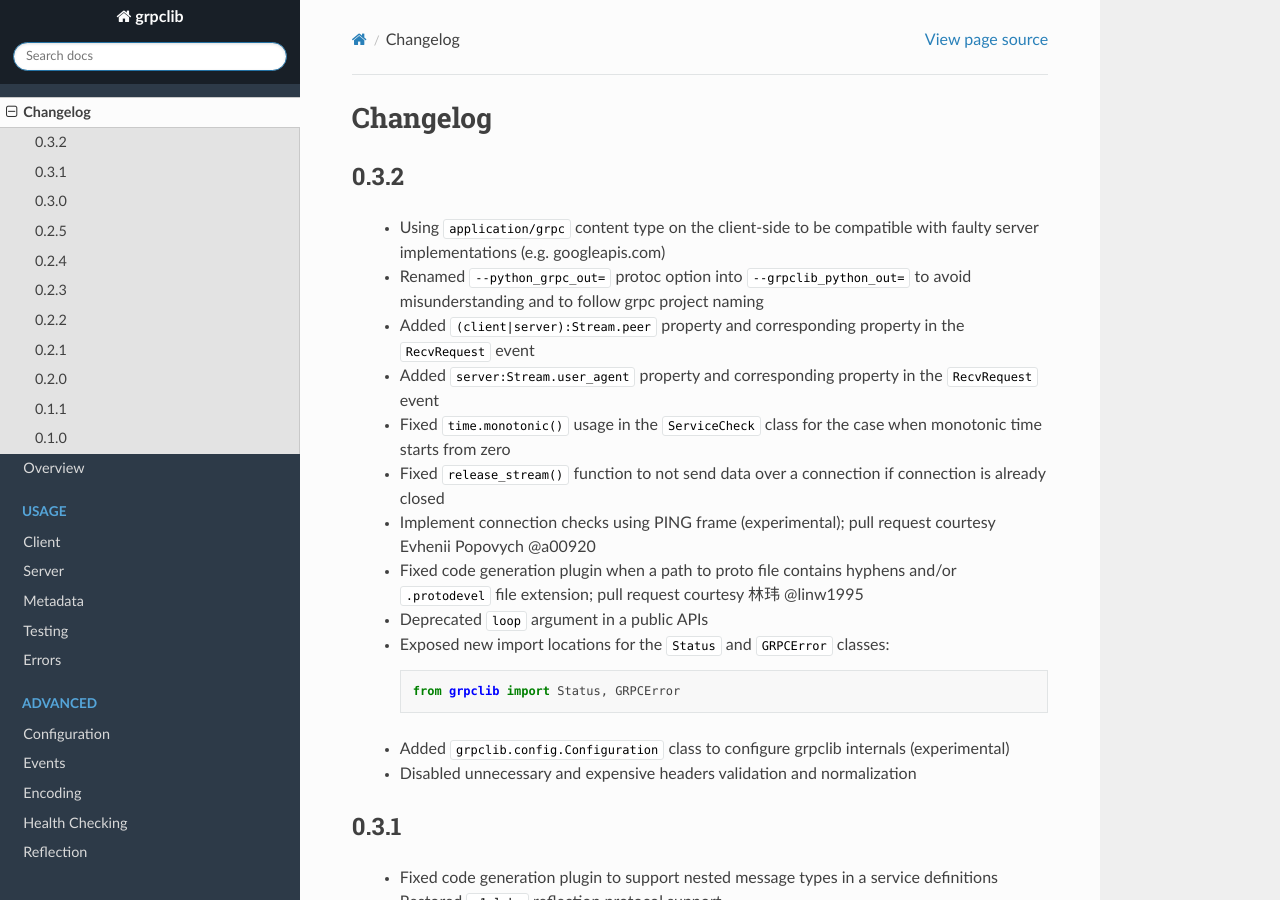
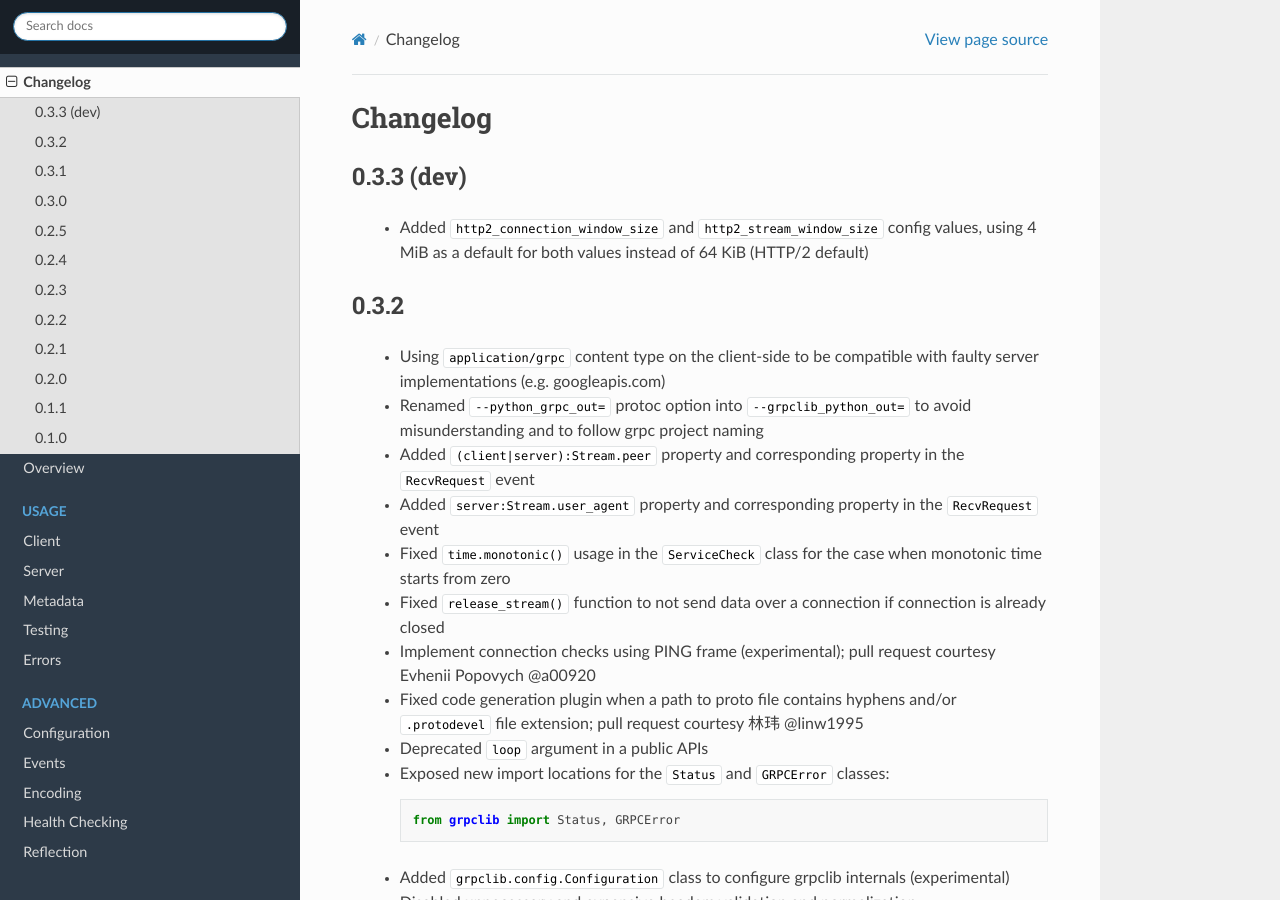
Before and after one commit to vmagamedov/grpclib, a Sphinx documentation site: the page built from docs/changelog/index.rst, in a window 1280 px wide and 900 px high. Built offline with Sphinx 7.4.7 and the Read the Docs theme 2.0.0, drawn with Linux system fonts in a browser that asks for light colours.

Commit message:
Updated changelog, issued 0.3.3rc1 release candidate

```diff
--- a/docs/changelog/index.rst
+++ b/docs/changelog/index.rst
@@ -1,5 +1,12 @@
 Changelog
 =========
+
+0.3.3 (dev)
+~~~~~~~~~~~
+
+  - Added ``http2_connection_window_size`` and ``http2_stream_window_size``
+    config values, using 4 MiB as a default for both values instead of 64 KiB
+    (HTTP/2 default)
 
 0.3.2
 ~~~~~
--- a/grpclib/__init__.py
+++ b/grpclib/__init__.py
@@ -1,7 +1,7 @@
 from .const import Status
 from .exceptions import GRPCError
 
-__version__ = '0.3.2'
+__version__ = '0.3.3rc1'
 
 __all__ = (
     'Status',
```
